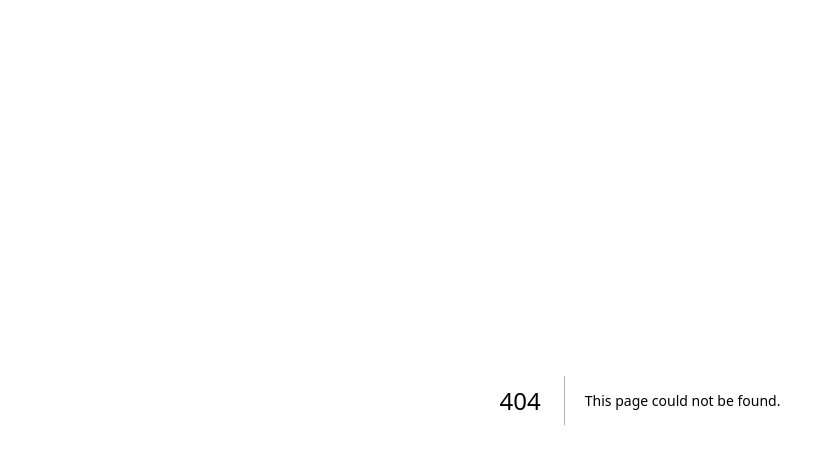
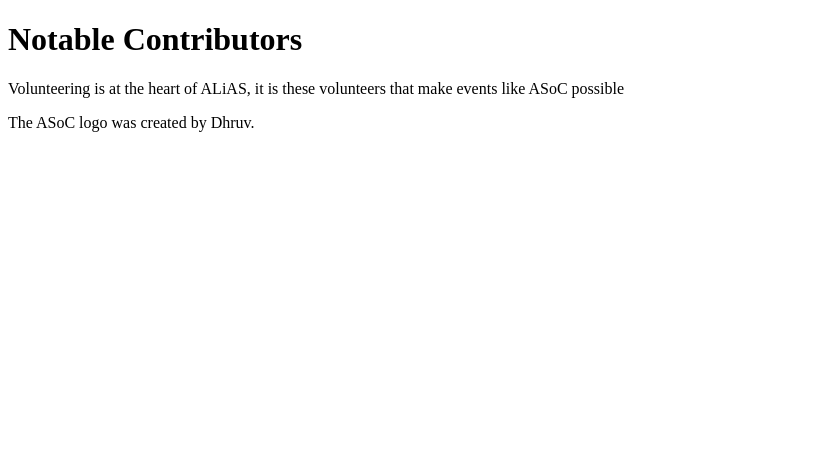
Before and after one commit to tusharsadhwani/asoc, a Next.js app: page /contributors in a window 1280 px wide. Before the commit this address had no page. Shown: the top 464 px of the page, without its empty margins (0-835 px from the left). Built offline with nearby package versions, Linux system fonts and the light colour scheme.

Commit message:
Added contributors page

```diff
--- /dev/null
+++ b/pages/contributors.mdx
@@ -0,0 +1,5 @@
+# Notable Contributors
+
+Volunteering is at the heart of ALiAS, it is these volunteers that make events like ASoC possible
+
+The ASoC logo was created by Dhruv.
--- a/pages/sponsors.mdx
+++ b/pages/sponsors.mdx
@@ -11,7 +11,4 @@ We are incredibly grateful for our sponsors for their help in making ASoC possib
 
 FOSS United is a non-profit foundation that aims at promoting and strengthening the Free and Open Source Software (FOSS) ecosystem in India.
 
-
-<Cards>
-</Cards>
-Click [here](/about) to read more.
+Click [here](https://fossunited.org/) to read more.
```
